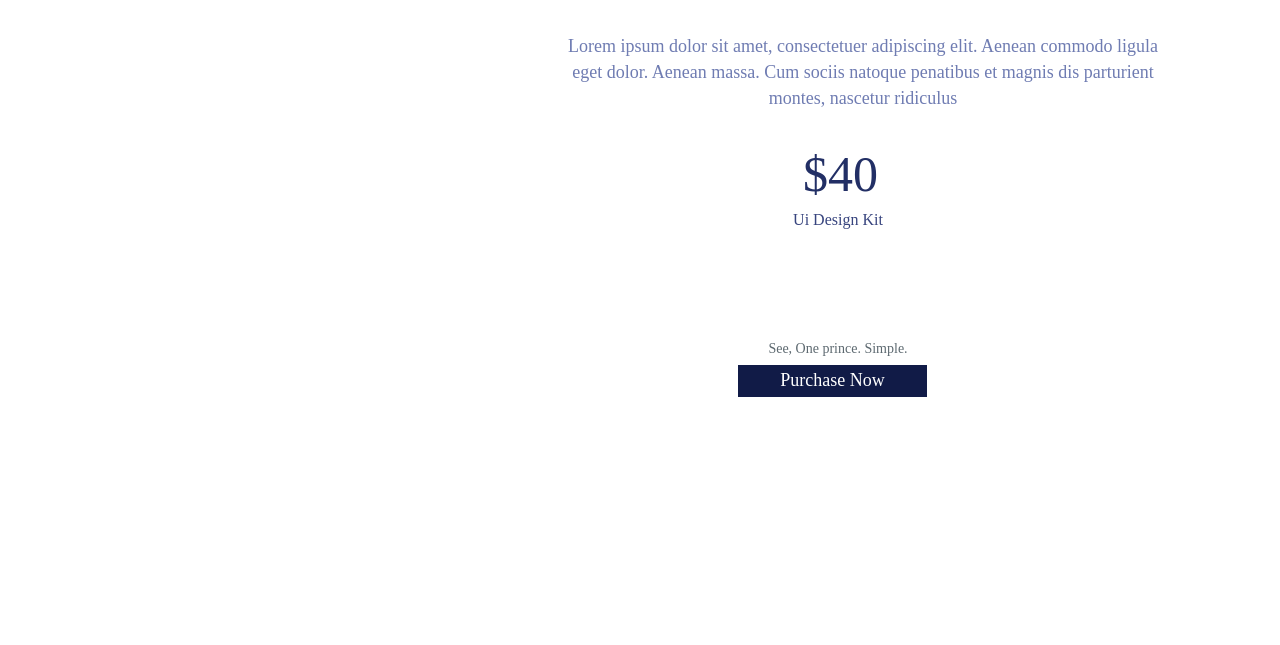
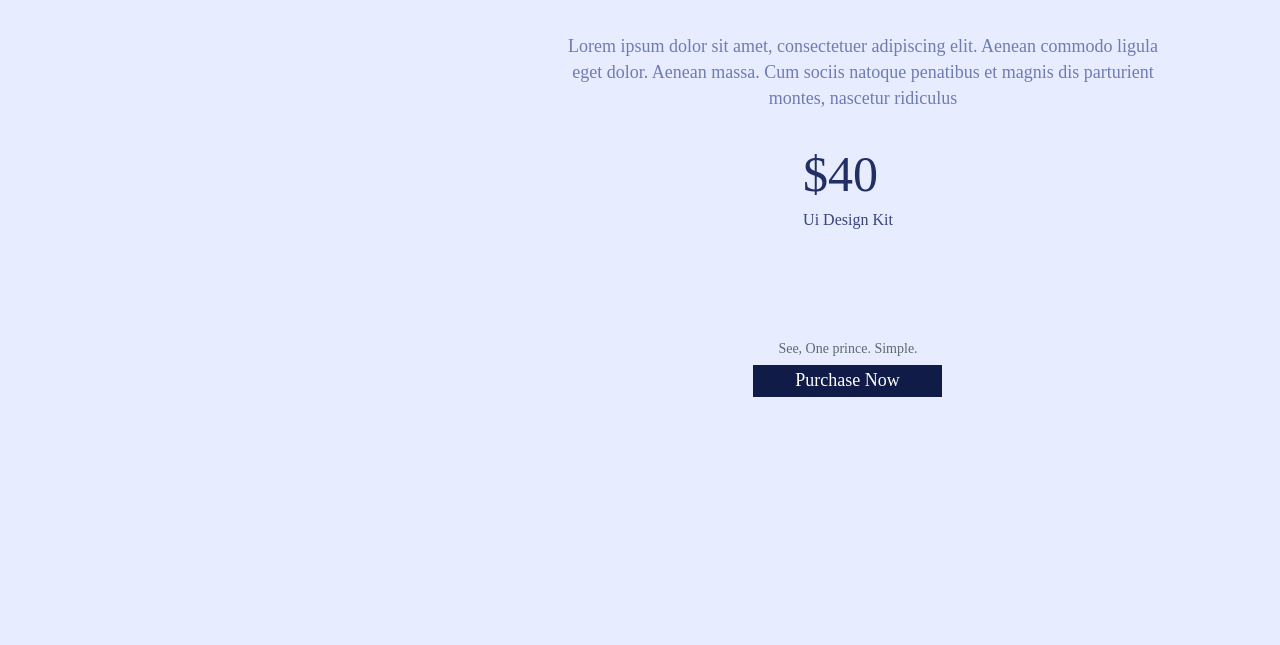
Before and after one commit to Thiagoflrs/FullStack, a plain HTML site: page Exercicios/Landingpage.html in a window 1280 px wide. Shown: the part 4039-4684 px from the top of the page. Drawn offline with Linux system fonts and the light colour scheme.

Commit message:
atualizacao landing pag

```diff
--- a/Exercicios/landing.css
+++ b/Exercicios/landing.css
@@ -310,7 +310,7 @@ body {
     padding-left: 563px;
     align-items: center;
     padding-top: 240px;
-
+    background-color: #E7ECFF;
 }
 
 .principal {
@@ -358,14 +358,14 @@ body {
     line-height: 26px;
     text-align: center;
     color: #37447E;
-    margin-left: 100px;
+    margin-left: 110px;
 }
 
 
 .info p {
     width: 350px;
     height: 24px;
-    margin-left: 100px;
+    margin-left: 110px;
     text-align: center;
     font-size: 14px;
     font-weight: 400px;
@@ -378,7 +378,7 @@ body {
     width: 189px;
     height: 31.81px;
     margin-top: 4px;
-    margin-left: 175px;
+    margin-left: 190px;
     background-color: #111B47;
     text-align: center;
     align-content: center;
@@ -393,6 +393,7 @@ body {
 footer {
     width: 1690.3px;
     height: 216px;
+    background-color: #E7ECFF;
 }
 
 .topofoot {
```
